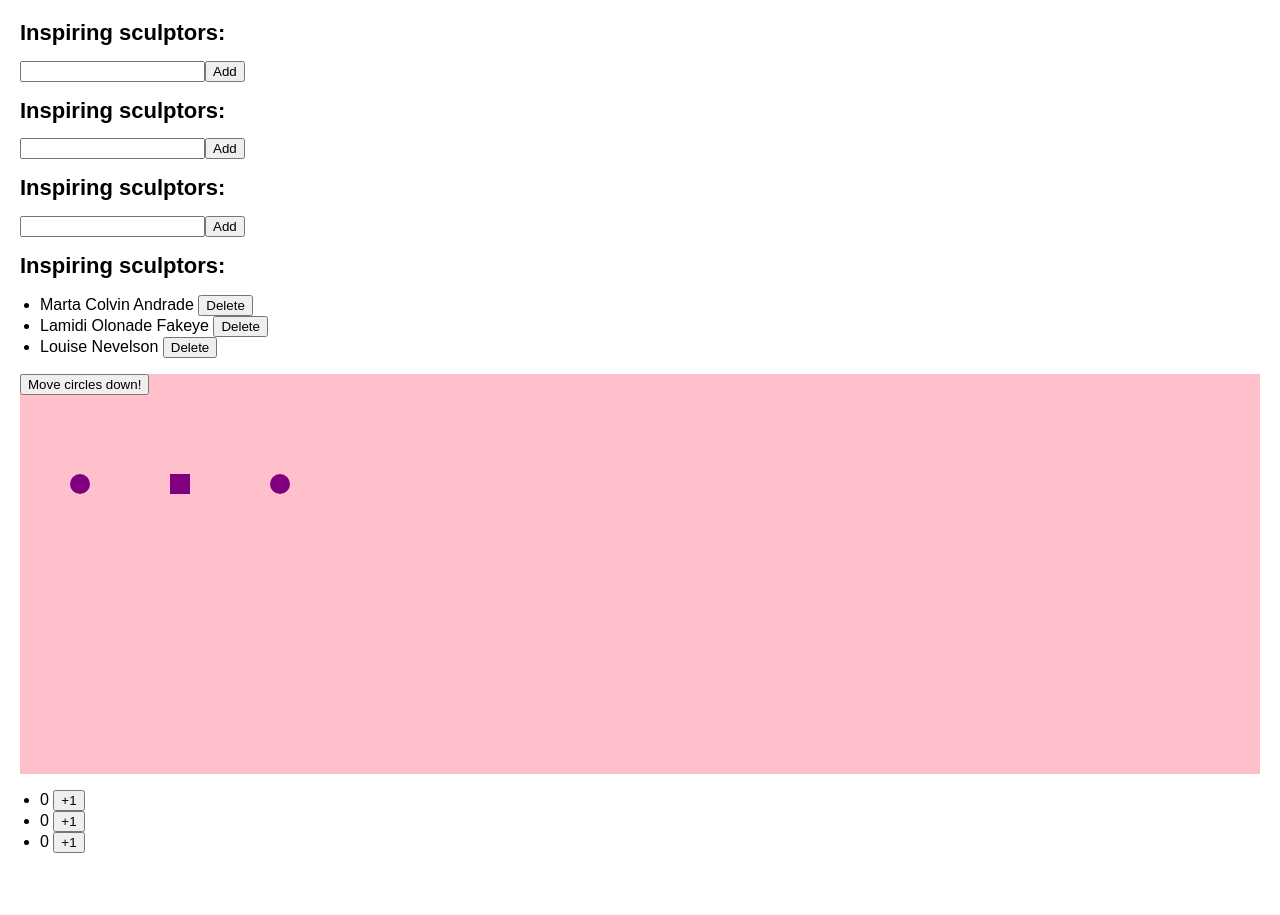
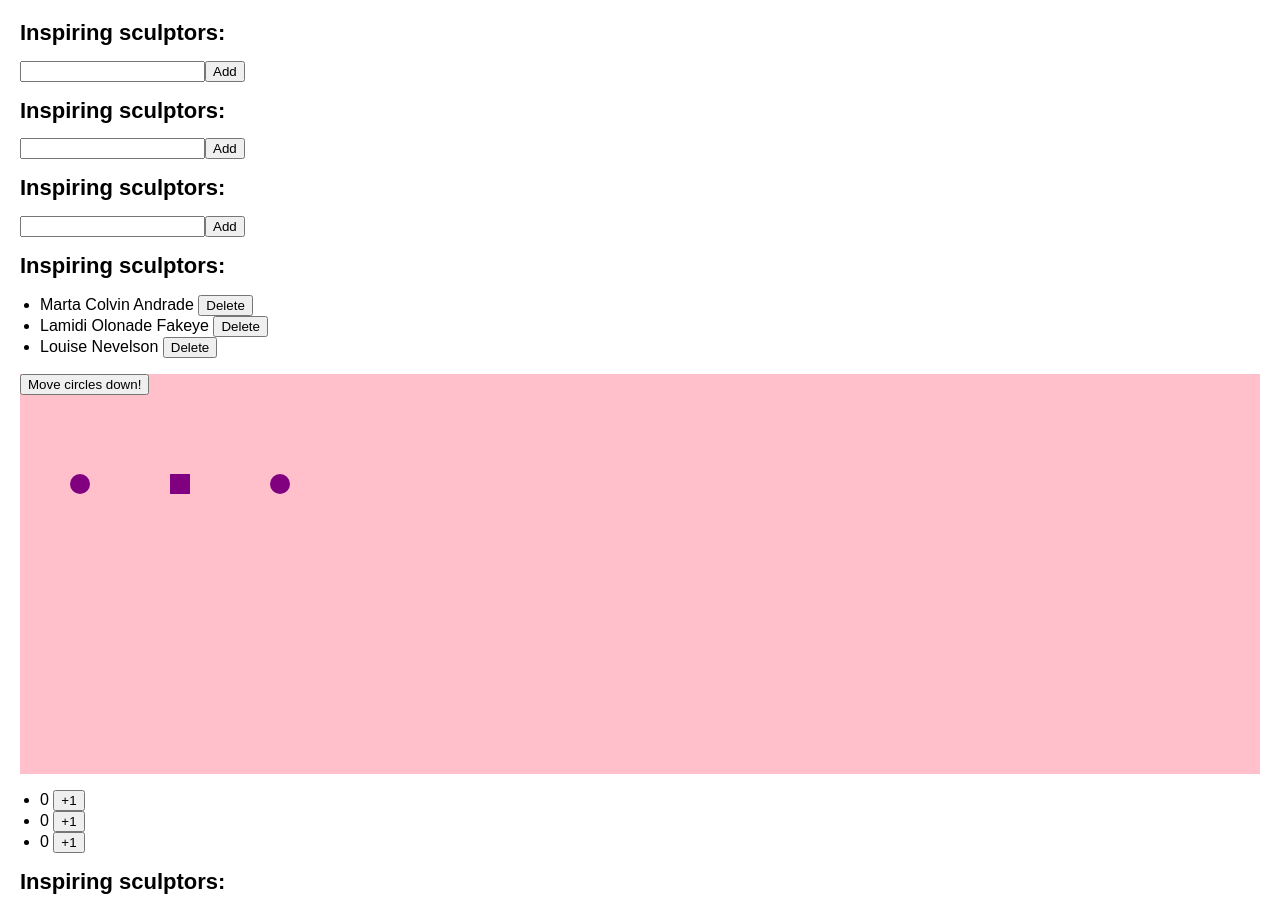
Before and after one commit to zelitosaide/react-js-course, a React (Create React App) app: page / in a window 1280 px wide. Before the commit the page ends 873 px from the top, so only its background shows below. Built offline with nearby package versions, Linux system fonts and the light colour scheme.

Commit message:
Updating arrays in state

```diff
--- a/src/learn/learn-react/adding-interactivity/updating-arrays-in-state/index.js
+++ b/src/learn/learn-react/adding-interactivity/updating-arrays-in-state/index.js
@@ -25,6 +25,12 @@ export default function Index() {
 function List() {
   const [name, setName] = useState("");
   const [artists, setArtists] = useState(initialArtists);
+
+  return (
+    <>
+      <h1>Inspiring sculptors:</h1>
+    </>
+  );
 }
 
 function CounterList() {
```
